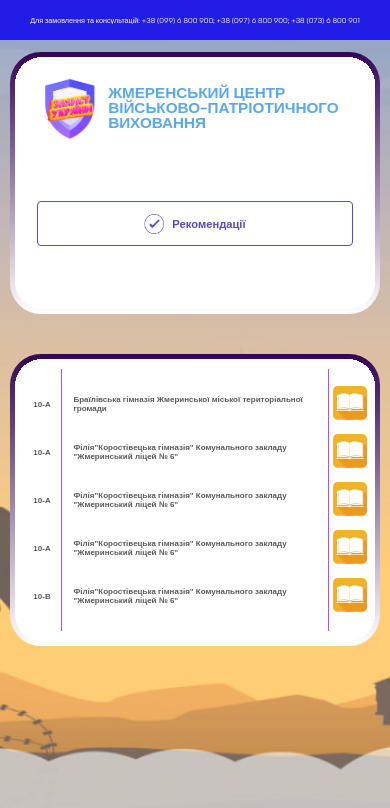
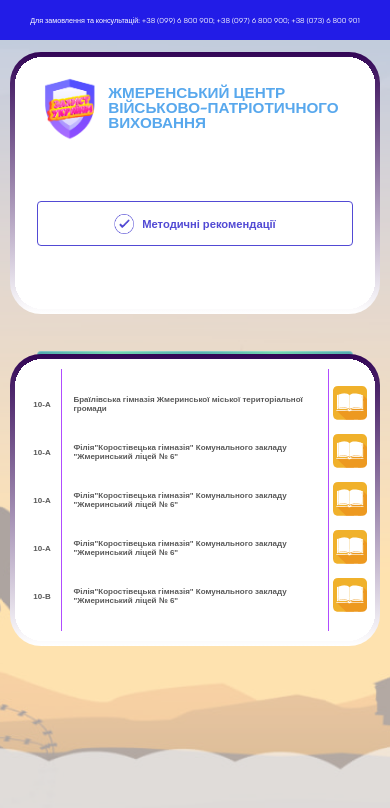
Before and after one commit to Dead-Reaven/page-1, a Vue app: page / in a window 390 px wide. Shown: the top 808 px of the page. Built offline with nearby package versions, Linux system fonts and the light colour scheme; a web font is replaced by a local one.

Commit message:
code refactoring

```diff
--- a/src/App.vue
+++ b/src/App.vue
@@ -1,5 +1,4 @@
 <template>
-	<img class="bg" src="/public/assets/hero.png" alt="" />
 	<header class="k2d-300">
 		<div class="container">
 			Для замовлення та консультацій: +38 (099) 6 800 900; +38 (097) 6 800 900;
@@ -7,23 +6,23 @@
 		</div>
 	</header>
 
-	<main class="wrapper">
+	<main class="wrapper white-filter">
 		<section class="container border-gradient">
-			<nav class="content">
+			<nav class="nav content">
 				<div class="nav_header">
 					<img
 						src="/public/icons/def-ukr.png	"
 						class="nav_header_ico"
 						alt="ico"
 					/>
-					<h1 class="k2d-800 color-blue">
+					<h1 class="nav_header_greet k2d-800 color-blue">
 						ЖМЕРЕНСЬКИЙ ЦЕНТР ВІЙСЬКОВО-ПАТРІОТИЧНОГО ВИХОВАННЯ
 					</h1>
 				</div>
 				<div class="nav_links">
 					<a class="btn active-red k2d-700" href="#">
 						<img src="/public/icons/check-ico.png" alt="" />
-						<!-- Методичні рекомендації -->
+						Методичні рекомендації
 					</a>
 					<a class="btn green k2d-700" href="#">Промо</a>
 					<a class="btn violet k2d-700" href="#">Quiz</a>
@@ -36,13 +35,11 @@
 			class="monda-700 container border-gradient"
 		>
 			<div class="content">
-				<div class="" v-for="el in institutions" :key="el.name">
+				<div v-for="el in institutions" :key="el.name">
 					<a href="">
 						<div class="institutions">
 							<span>{{ el.class }}</span>
-							<!-- <hr /> -->
 							<span>{{ el.name }}</span>
-							<!-- <hr /> -->
 							<span><img src="/public/icons/orange-book.png" alt="ico" /></span>
 						</div>
 					</a>
--- a/src/styles/fonts.css
+++ b/src/styles/fonts.css
@@ -36,13 +36,3 @@
 	font-family: 'K2D', sans-serif;
 	font-weight: 800;
 }
-
-/* typography */
-h1 {
-	font-family: 'K2D', sans-serif;
-	font-weight: 800;
-
-	font-size: min(calc(1% + 1.9rem), 45px);
-	line-height: min(calc(1% + 1.9rem), 45px);
-	text-align: center;
-}
--- a/src/styles/global.css
+++ b/src/styles/global.css
@@ -3,40 +3,18 @@
 	margin: 0px;
 	box-sizing: border-box;
 }
+:root {
+	/* by default 1rem is 16px */
+	font-size: 16px;
+	/* for background opacity */
+	--alpha-bg: 0.6;
+}
+
 html {
 	min-height: 100vh;
 	width: 100vw;
 	height: 100vh;
-	/* by default 1rem is 16px */
-	font-size: 16px;
 	overflow-x: hidden;
-	position: relative;
-}
-/* for wrap section elements */
-.wrapper {
-	position: relative;
-	display: flex;
-	flex-direction: column;
-	gap: 2rem;
-	padding-top: 5rem;
-}
-
-/* for <section> out-box margin */
-.container {
-	width: clamp(180px, 95%, 1222px);
-	margin: 1.5rem auto;
-	background-color: white;
-	overflow: hidden;
-	/* border-radius: px; */
-}
-
-/* for any <element> inner-box padding */
-.content {
-	display: flex;
-	flex-direction: column;
-	gap: 1.5rem;
-	width: clamp(200px, 100%, 1222px);
-	padding: max(2%, 16px) clamp(16px, calc(15% - 4rem), 120px);
 }
 
 header {
@@ -55,6 +33,85 @@ header .container {
 	justify-content: center;
 	align-items: center;
 	background: rgba(34, 28, 231, 1) !important;
+}
+
+/* typography */
+h1,
+.nav_header_greet {
+	font-family: 'K2D', sans-serif;
+	font-weight: 800;
+
+	font-size: min(calc(1% + 1.9rem), 45px);
+	line-height: min(calc(1% + 1.9rem), 45px);
+	text-align: center;
+}
+
+a {
+	text-decoration: none;
+	color: rgba(88, 88, 88, 1);
+}
+
+.btn {
+	display: flex;
+	justify-content: center;
+	align-items: center;
+	gap: 1rem;
+	padding: 1.4rem;
+
+	font-size: 1.4rem;
+	border-radius: 4px;
+	text-wrap: nowrap;
+	border: 1px solid rgba(255, 255, 255, 0.251);
+	cursor: pointer;
+}
+
+.btn img {
+	width: 20px;
+	height: 20px;
+}
+/* typography */
+
+/* for wrap section elements */
+.wrapper {
+	display: flex;
+	flex-direction: column;
+
+	width: 100vw;
+	height: 100vh;
+	position: fixed;
+	overflow-y: auto;
+	gap: 2rem;
+	padding-top: 5rem;
+	background: url('/public/assets/hero.png') no-repeat center / cover;
+}
+
+.wrapper::before {
+	content: '';
+	position: fixed;
+	top: 0;
+	left: 0;
+	width: 100vw;
+	height: 100vh;
+	background: rgba(255, 255, 255, var(--alpha-bg));
+	pointer-events: none; /* Allow interaction with elements below */
+}
+
+/* for <section> out-box margin */
+.container {
+	width: clamp(180px, 95%, 1222px);
+	margin: 1.5rem auto;
+	background-color: white;
+	position: relative; /* Make sure other elements stay on top of the background */
+	z-index: 1; /* Keep the content above the overlay */
+}
+
+/* for any <element> inner-box padding */
+.content {
+	display: flex;
+	flex-direction: column;
+	gap: 1.5rem;
+	width: clamp(200px, 100%, 1222px);
+	padding: max(2%, 16px) clamp(16px, calc(15% - 4rem), 120px);
 }
 
 .bg {
@@ -85,33 +142,6 @@ header .container {
 	gap: 1rem;
 	grid-template-columns: repeat(3, 1fr);
 	align-items: center;
-}
-a {
-	text-decoration: none;
-	color: rgba(88, 88, 88, 1);
-}
-
-.nav_links a:first-child::after {
-	content: 'Методичні рекомендації';
-}
-
-.btn {
-	display: flex;
-	justify-content: center;
-	align-items: center;
-	gap: 1rem;
-	padding: 1.4rem;
-
-	font-size: 1.4rem;
-	border-radius: 4px;
-	text-wrap: nowrap;
-	border: 1px solid rgba(255, 255, 255, 0.251);
-	cursor: pointer;
-}
-
-.btn img {
-	width: 20px;
-	height: 20px;
 }
 
 .institutions {
@@ -158,10 +188,8 @@ a:hover .institutions {
 		grid-template-columns: repeat(1, 1fr);
 		grid-template-rows: repeat(3, 100%);
 	}
-	.nav_links a:first-child::after {
-		content: 'Рекомендації';
-	}
-	h1 {
+
+	.nav_header_greet {
 		text-align: left !important;
 	}
 
```
